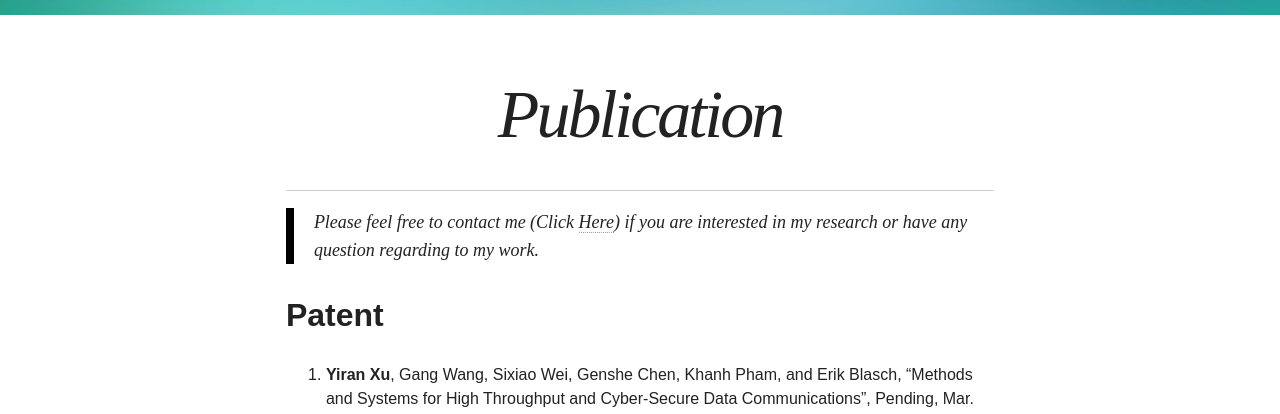
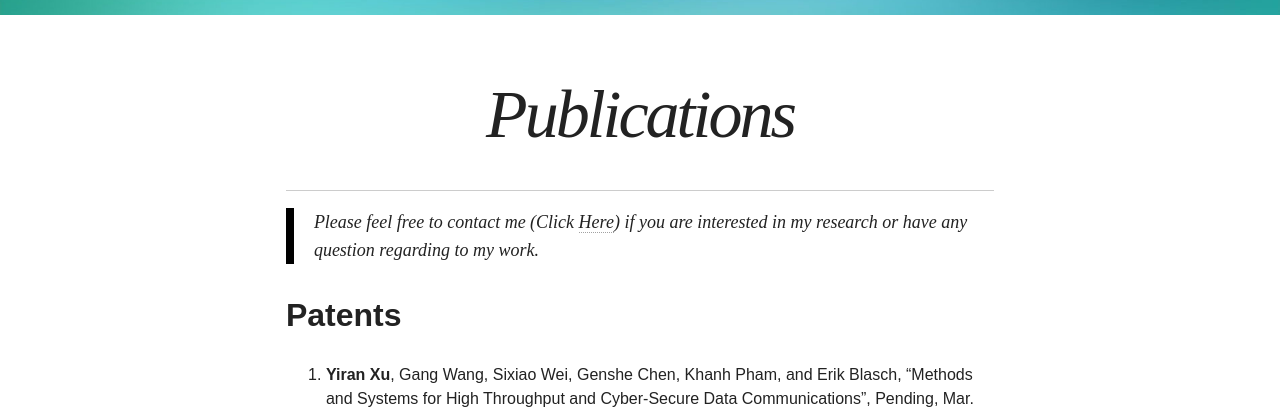
Before and after one commit to aaronxu17/aaronxu17.github.io, a Jekyll site: the page built from publication/index.md, in a window 1280 px wide. Shown: the part 301-715 px from the top of the page. Built offline with Jekyll 4.4.1, drawn with Linux system fonts in a browser that asks for light colours; nearby versions of some CDN libraries.

Commit message:
update publications

```diff
--- a/publication/index.md
+++ b/publication/index.md
@@ -1,6 +1,6 @@
 ---
 layout: page
-title: Publication
+title: Publications
 excerpt: "My research publications"
 image:
   feature: so-simple-sample-image-1.jpg
@@ -10,7 +10,7 @@ image:
 
 > Please feel free to contact me (Click [Here](mailto:aaronxu17@gmail.com)) if you are interested in my research or have any question regarding to my work.
 
-## Patent
+## Patents
 0. **Yiran Xu**, Gang Wang, Sixiao Wei, Genshe Chen, Khanh Pham, and Erik Blasch, "Methods and Systems for High Throughput and Cyber-Secure Data Communications", Pending, Mar. 2017.
 
 ## Journal Articles
```
Also changed, not shown: 16 other files.
